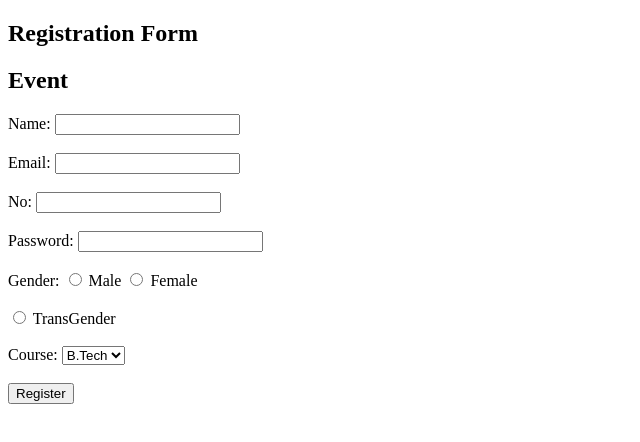
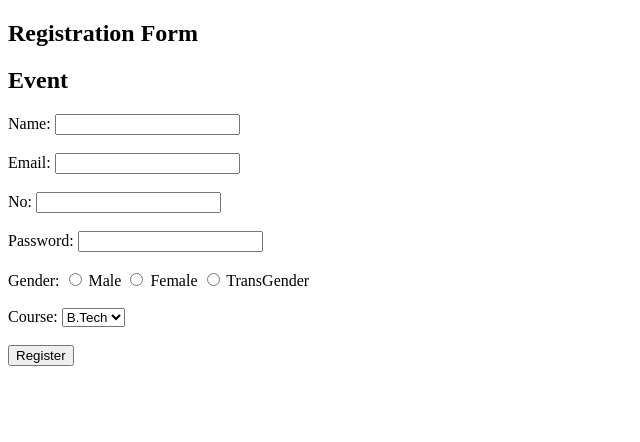
Before and after one commit to rajesh-04102005/resume, a plain HTML site: page index.html in a window 1280 px wide. Shown: the whole page, without its empty margins (0-640 px from the left). Drawn offline with Linux system fonts and the light colour scheme.

Commit message:
removed unwanted space in Genders

```diff
--- a/index.html
+++ b/index.html
@@ -13,7 +13,7 @@
   Password: <input type="password" name="password"><br><br>
   Gender:
   <input type="radio" name="gender" value="Male"> Male
-  <input type="radio" name="gender" value="Female"> Female<br><br>
+  <input type="radio" name="gender" value="Female"> Female
   <input type="radio" name="gender" value="Trans"> TransGender<br><br>
   Course:
   <select name="course">
@@ -24,6 +24,5 @@
   </select><br><br>
   <input type="submit" value="Register">
 </form>
-
 </body>
 </html>
```
